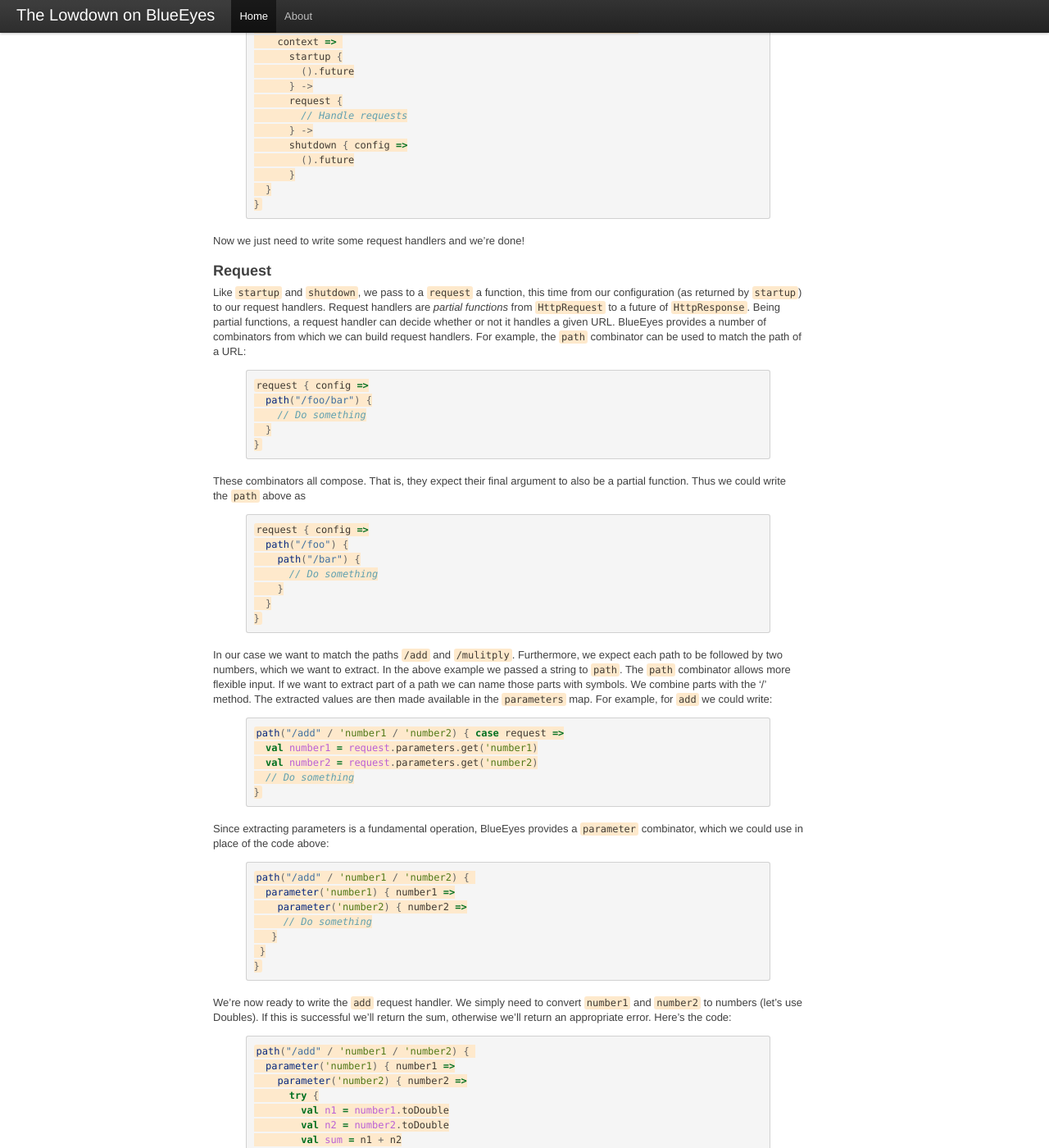
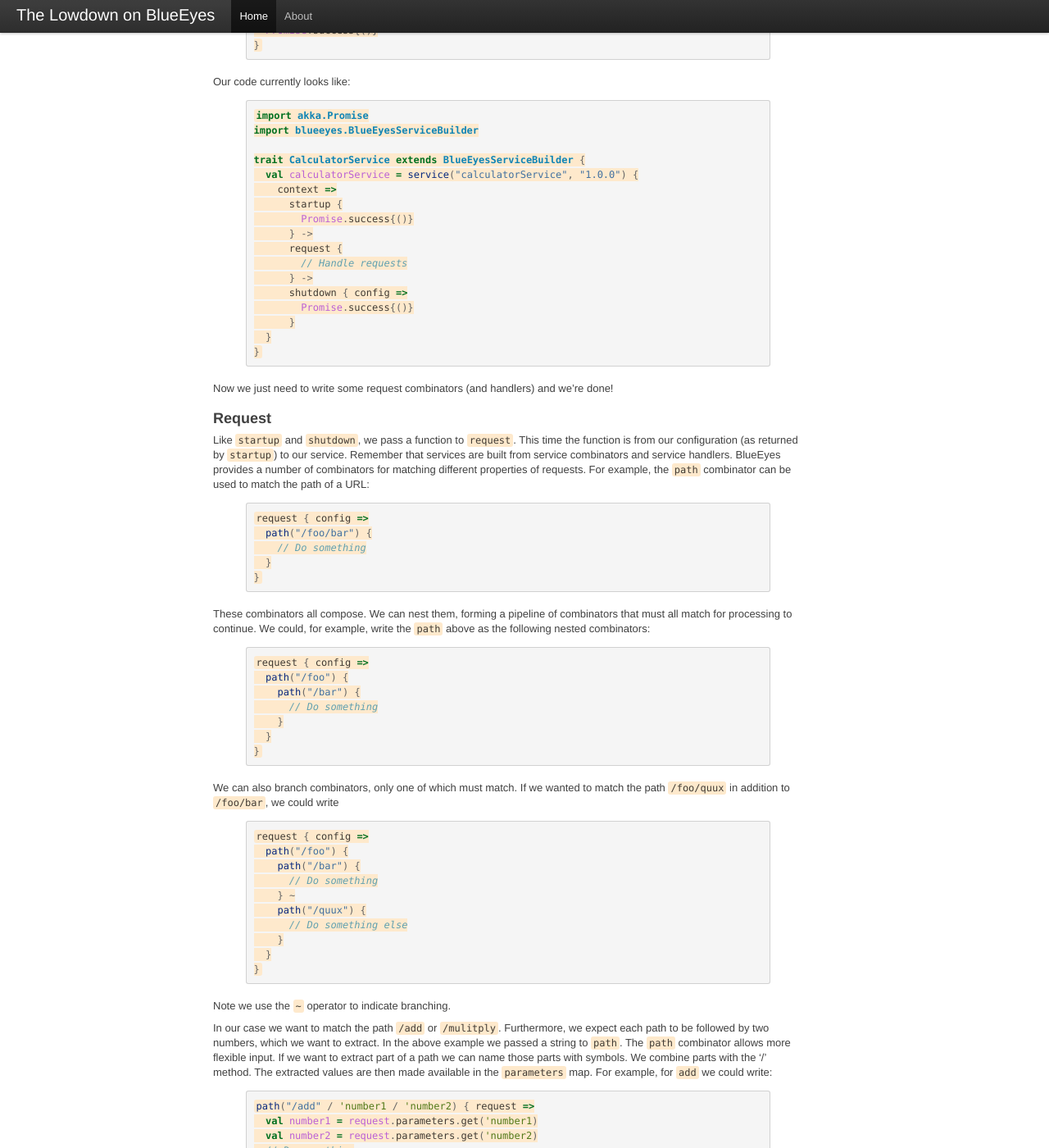
Before and after one commit to noelwelsh/making-eyes, a Jekyll site: the page built from intro.markdown, in a window 1280 px wide and 1400 px high, scrolled down 1623 px. Shown: the whole window at 82% size. Built offline with Jekyll 4.4.1, drawn with Linux system fonts in a browser that asks for light colours; some of the changed text lies outside the part shown.

Commit message:
Update prose and code to BlueEyes 0.6-SNAPSHOT. (Done on the train so I'm not certain it all works, but it will do for a release.)

```diff
--- a/intro.markdown
+++ b/intro.markdown
@@ -3,9 +3,13 @@ layout: page
 title: A Quick Introduction to BlueEyes
 ---
 
-The *Service* is the core concept in BlueEyes. At it's heart a service is a set of related *request handlers*. A request handler is just a function, bound to a URL, from a HTTP request to a HTTP responsse.
+The *Service* is the core concept in BlueEyes. A service is computation that processes an HTTP request, returning an HTTP result. (Note that BlueEyes is not tied to HTTP, but most of the time you'll use it to process HTTP.) An example of a service is displaying an HTML page to a request that is asking for the path `/foo.html`.
 
-Typically a service needs some configuration parameters (for example, the database to use), and will need to create (and later destroy) some resources, such as a connection to the database. In BlueEyes the configuration parameters are called the service's *context*, and the request handlers plus their startup and shutdown functions are called a *service descriptor*.
+Services are built out of *service combinators*, which inspect a request and decide to continue processing or to stop. In the above example, we'd use the `path` service combinator to see if the request matches `/foo.html`. Service combinators are arranged in a tree structure, with branching in the tree indicating alternative combinators to try.
+
+Service combinators end in a *service handler*, a function from an HTTP request to a response, which determines what the service responds with if all the combinators leading to the handler are successful. Continuing our example, a service handler would be responsible for actually constructing the page we reply with in response to the path `/foo.html`.
+
+Typically a service needs some configuration parameters (for example, the database to use), and will need to create (and later destroy) some resources, such as a connection to the database. In BlueEyes the configuration parameters are called the service's *context*, and the service plus its startup and shutdown functions is called a *service descriptor*.
 
 Let's look at how to build a very simple service in BlueEyes. We're going to build a simple calculator web service. It will respond to URLs like `/add/<number>/<number>` and `/multiply/<number>/<number>`.
 
@@ -43,6 +47,7 @@ trait CalculatorService extends BlueEyesServiceBuilder {
 The service descriptor is created by chaining together functions to handle `startup`, `request`s, and `shutdown`:
 
 {% highlight scala %}
+import akka.Promise
 import blueeyes.BlueEyesServiceBuilder
 
 trait CalculatorService extends BlueEyesServiceBuilder {
@@ -64,13 +69,13 @@ trait CalculatorService extends BlueEyesServiceBuilder {
 
 ### Startup and Shutdown
 
-We pass to `startup` a function that will create any resources we need. This function must return a `Future`. If you're not familiar with futures, they're an abstraction for handling concurrency. This is the first hint at how pervasively BlueEyes has adopted a high performance approach. We'll talk about futures in detail later. For now, all you need to know is that there is an implicit `.future` to convert any value to a future of that value.
+We pass to `startup` a function that will create any resources we need. This function must return a `Future`. Futures are an abstraction for handling concurrency, which hold a computation that will complete some time in the future. This is the first hint at how pervasively BlueEyes has adopted a high performance approach. We'll talk about futures in detail later. For now, all you need to know is that to convert a value to a future of that value you call `akka.Promise.success`.
 
 The simplest startup function does nothing:
 
 {% highlight scala %}
 startup {
-  ().future
+  Promise.success{()}
 }
 {% endhighlight %}
 
@@ -78,36 +83,37 @@ The `shutdown` function is similar, except it takes a function from a configurat
 
 {% highlight scala %}
 shutdown { config =>
-  ().future
+  Promise.success{()}
 }
 {% endhighlight %}
 
 Our code currently looks like:
 
 {% highlight scala %}
+import akka.Promise
 import blueeyes.BlueEyesServiceBuilder
 
 trait CalculatorService extends BlueEyesServiceBuilder {
   val calculatorService = service("calculatorService", "1.0.0") {
     context =>
       startup {
-        ().future
+        Promise.success{()}
       } ->
       request {
         // Handle requests
       } ->
       shutdown { config =>
-        ().future
+        Promise.success{()}
       }
   }
 }
 {% endhighlight %}
 
-Now we just need to write some request handlers and we're done!
+Now we just need to write some request combinators (and handlers) and we're done!
 
 ### Request
 
-Like `startup` and `shutdown`, we pass to a `request` a function, this time from our configuration (as returned by `startup`) to our request handlers. Request handlers are *partial functions* from `HttpRequest` to a future of `HttpResponse`.  Being partial functions, a request handler can decide whether or not it handles a given URL. BlueEyes provides a number of combinators from which we can build request handlers. For example, the `path` combinator can be used to match the path of a URL:
+Like `startup` and `shutdown`, we pass a function to `request`.  This time the function is from our configuration (as returned by `startup`) to our service. Remember that services are built from service combinators and service handlers. BlueEyes provides a number of combinators for matching different properties of requests. For example, the `path` combinator can be used to match the path of a URL:
 
 {% highlight scala %}
 request { config =>
@@ -117,7 +123,7 @@ request { config =>
 }
 {% endhighlight %}
 
-These combinators all compose. That is, they expect their final argument to also be a partial function. Thus we could write the `path` above as
+These combinators all compose. We can nest them, forming a pipeline of combinators that must all match for processing to continue. We could, for example, write the `path` above as the following nested combinators:
 
 {% highlight scala %}
 request { config =>
@@ -129,45 +135,66 @@ request { config =>
 }
 {% endhighlight %}
 
-In our case we want to match the paths `/add` and `/mulitply`. Furthermore, we expect each path to be followed by two numbers, which we want to extract. In the above example we passed a string to `path`. The `path` combinator allows more flexible input. If we want to extract part of a path we can name those parts with symbols. We combine parts with the '/' method. The extracted values are then made available in the `parameters` map. For example, for `add` we could write:
+We can also branch combinators, only one of which must match. If we wanted to match the path `/foo/quux` in addition to `/foo/bar`, we could write
 
 {% highlight scala %}
-path("/add" / 'number1 / 'number2) { case request =>
+request { config =>
+  path("/foo") {
+    path("/bar") {
+      // Do something
+    } ~
+    path("/quux") {
+      // Do something else
+    }
+  }
+}
+{% endhighlight %}
+
+Note we use the `~` operator to indicate branching.
+
+In our case we want to match the path `/add` or `/mulitply`. Furthermore, we expect each path to be followed by two numbers, which we want to extract. In the above example we passed a string to `path`. The `path` combinator allows more flexible input. If we want to extract part of a path we can name those parts with symbols. We combine parts with the '/' method. The extracted values are then made available in the `parameters` map. For example, for `add` we could write:
+
+{% highlight scala %}
+path("/add" / 'number1 / 'number2) { request =>
   val number1 = request.parameters.get('number1)
   val number2 = request.parameters.get('number2)
   // Do something
 }
 {% endhighlight %}
 
-Since extracting parameters is a fundamental operation, BlueEyes provides a `parameter` combinator, which we could use in place of the code above:
+The values we get back from `parameters.get` are `Option`s. Typically we'll use a `for` comprehension to extract them:
+
+{% highlight scala %}
+path("/add" / 'number1 / 'number2) { request =>
+  for {
+    number1 <- request.parameters.get('number1)
+    number2 <- request.parameters.get('number2)
+  } yield // Do something
+}
+{% endhighlight %}
+
+This is a bit annoying. A better solution is in development.
+
+We're now ready to write the `add` request handler. We simply need to convert `number1` and `number2` to numbers (let's use Ints). If this is successful we'll return the sum, otherwise we'll return an appropriate error. Here's the code:
 
 {% highlight scala %}
 path("/add" / 'number1 / 'number2) {
-  parameter('number1) { number1 =>
-    parameter('number2) { number2 =>
-     // Do something
-   }
- }
-}
-{% endhighlight %}
+  try {
+    val sum =
+      for {
+        number1 <- request.parameters.get('number1).toInt
+        number2 <- request.parameters.get('number2).toInt
+      } yield (number1 + number2).toString
 
-We're now ready to write the `add` request handler. We simply need to convert `number1` and `number2` to numbers (let's use Doubles). If this is successful we'll return the sum, otherwise we'll return an appropriate error. Here's the code:
-
-{% highlight scala %}
-path("/add" / 'number1 / 'number2) {
-  parameter('number1) { number1 =>
-    parameter('number2) { number2 =>
-      try {
-        val n1 = number1.toDouble
-        val n2 = number2.toDouble
-        val sum = n1 + n2
-
-        HttpResponse[ByteChunk](content = Some(sum.toString)).future
-      } catch {
-          case e: NumberFormatException => HttpResponse[ByteChunk](status = HttpStatus(BadRequest)).future
-      }
-   }
- }
+    Promise success {
+        HttpResponse[ByteChunk](content = Some(sum.toString))
+    }
+  } catch {
+      case e: NumberFormatException =>
+        Promise success {
+          HttpResponse[ByteChunk](status = HttpStatus(BadRequest))
+        }
+  }
 }
 {% endhighlight %}
 
@@ -185,30 +212,33 @@ trait CalculatorService extends BlueEyesServiceBuilder with BijectionsChunkStrin
 }
 {% endhighlight %}
 
-Finally notice we called the `future` method on our responses. Remember request handlers return futures of responses, so it is necessary to perform this conversion.
+Finally notice we wrap our responses in futures. Remember request handlers return futures of responses, so it is necessary to perform this wrapping.
 
 #### Chaining Together Request Handlers
 
-We've implemented one of the two request handlers. The code for `multiply` is a straightforward adaptation of `add`. However we now need to chain together these two handlers. Since request handlers are just partial functions we can use the `orElse` method defined on partial functions. BlueEyes also provides a `~` method that does the same thing. It makes code a bit easier to read, and it's the idiomatic option within BlueEyes. With this addition we can write our request handlers as
+We've implemented one of the two request handlers. The code for `multiply` is a straightforward adaptation of `add`. However we now need to chain together these two handlers. BlueEyes also provides a `~` method that does this. With this addition we can write our request handlers as
 
 {% highlight scala %}
 path("/add" / 'number1 / 'number2) {
   ... // rest of add code goes here
 } ~
 path("/multiply" / 'number1 / 'number2) {
-  parameter('number1) { number1 =>
-    parameter('number2) { number2 =>
-      try {
-        val n1 = number1.toDouble
-        val n2 = number2.toDouble
-        val product = n1 * n2
+  try {
+    val product =
+      for {
+        number1 <- request.parameters.get('number1).toInt
+        number2 <- request.parameters.get('number2).toInt
+      } yield (number1 * number2).toString
 
-        HttpResponse[ByteChunk](content = Some(product.toString)).future
-      } catch {
-          case e: NumberFormatException => HttpResponse[ByteChunk](status = HttpStatus(BadRequest)).future
-      }
-   }
- }
+    Promise success {
+      HttpResponse[ByteChunk](content = Some(product.toString))
+    }
+  } catch {
+      case e: NumberFormatException =>
+        Promise success {
+          HttpResponse[ByteChunk](status = HttpStatus(BadRequest))
+        }
+  }
 }
 {% endhighlight %}
 
@@ -217,6 +247,7 @@ path("/multiply" / 'number1 / 'number2) {
 The complete code for the calculator service is:
 
 {% highlight scala %}
+import akka.Promise
 import blueeyes.BlueEyesServiceBuilder
 import blueeyes.core.http.{HttpRequest, HttpResponse, HttpStatus}
 import blueeyes.core.http.HttpStatusCodes._
@@ -226,44 +257,49 @@ trait CalculatorService extends BlueEyesServiceBuilder with BijectionsChunkStrin
   val calculatorService = service("calculatorService", "1.0.0") {
     context =>
       startup {
-        ().future
+        Promise.success{()}
       } ->
-      request {
+      request { config: Unit =>
         path("/add" / 'number1 / 'number2) {
-          parameter('number1) { number1 =>
-            parameter('number2) { number2 =>
-              request: HttpRequest[ByteChunk] =>
-                try {
-                  val n1 = number1.toDouble
-                  val n2 = number2.toDouble
-                  val sum = n1 + n2
+          try {
+            val sum =
+              for {
+                number1 <- request.parameters.get('number1).toInt
+                number2 <- request.parameters.get('number2).toInt
+              } yield (number1 + number2).toString
 
-                  HttpResponse[ByteChunk](content = Some(sum.toString)).future
-                } catch {
-                  case e: NumberFormatException => HttpResponse[ByteChunk](status = HttpStatus(BadRequest)).future
+           Promise success {
+             HttpResponse[ByteChunk](content = Some(sum.toString))
+           }
+          } catch {
+              case e: NumberFormatException =>
+                Promise success {
+                  HttpResponse[ByteChunk](status = HttpStatus(BadRequest))
                 }
-           }
-         }
+          }
         } ~
         path("/multiply" / 'number1 / 'number2) {
-          parameter('number1) { number1 =>
-            parameter('number2) { number2 =>
-              request: HttpRequest[ByteChunk] =>
-                try {
-                  val n1 = number1.toDouble
-                  val n2 = number2.toDouble
-                  val product = n1 * n2
+          try {
+            val product =
+              for {
+                number1 <- request.parameters.get('number1).toInt
+                number2 <- request.parameters.get('number2).toInt
+              } yield (number1 * number2).toString
 
-                  HttpResponse[ByteChunk](content = Some(product.toString)).future
-                } catch {
-                  case e: NumberFormatException => HttpResponse[ByteChunk](status = HttpStatus(BadRequest)).future
+            Promise success {
+              HttpResponse[ByteChunk](content = Some(product.toString))
+            }
+          } catch {
+              case e: NumberFormatException =>
+                Promise success {
+                  HttpResponse[ByteChunk](status = HttpStatus(BadRequest))
                 }
-           }
-         }
+          }
         }
       } ->
       shutdown { config =>
-        ().future
+        println("Shutting down")
+        Promise.success{()}
       }
   }
 }
@@ -286,13 +322,13 @@ A server has `start` and `stop` methods, and a `main` method. By default the `ma
 Most environments provide some way to run a class with a `main` method. You can use this to test your server. For example, from within `sbt` you issue the command
 
 {% highlight bash %}
-> run CalculatorService /path/to/test.config
+> run CalculatorService --configFile /path/to/test.config
 {% endhighlight %}
 
 In a [later section](running.html) we'll talk about how to package your complete service into one JAR file that you can upload to a production server.
 
 ## Next Steps
 
-We've build a complete service, showing the basic elements of using BlueEyes. The complete code for this example service is available [here](calculator-service)
+We've build a complete service, showing the basic elements of using BlueEyes. The complete code for this example service is available [on Github](https://github.com/noelwelsh/making-eyes/tree/master/calculator-service)
 
 Of course there is a lot more to BlueEyes. The later chapters go into more depth on building services, as well as covering areas such as testing and persistence that we haven't touched on here.
```
Also changed, not shown: index.markdown (+4 -3 lines), 3 other files.
